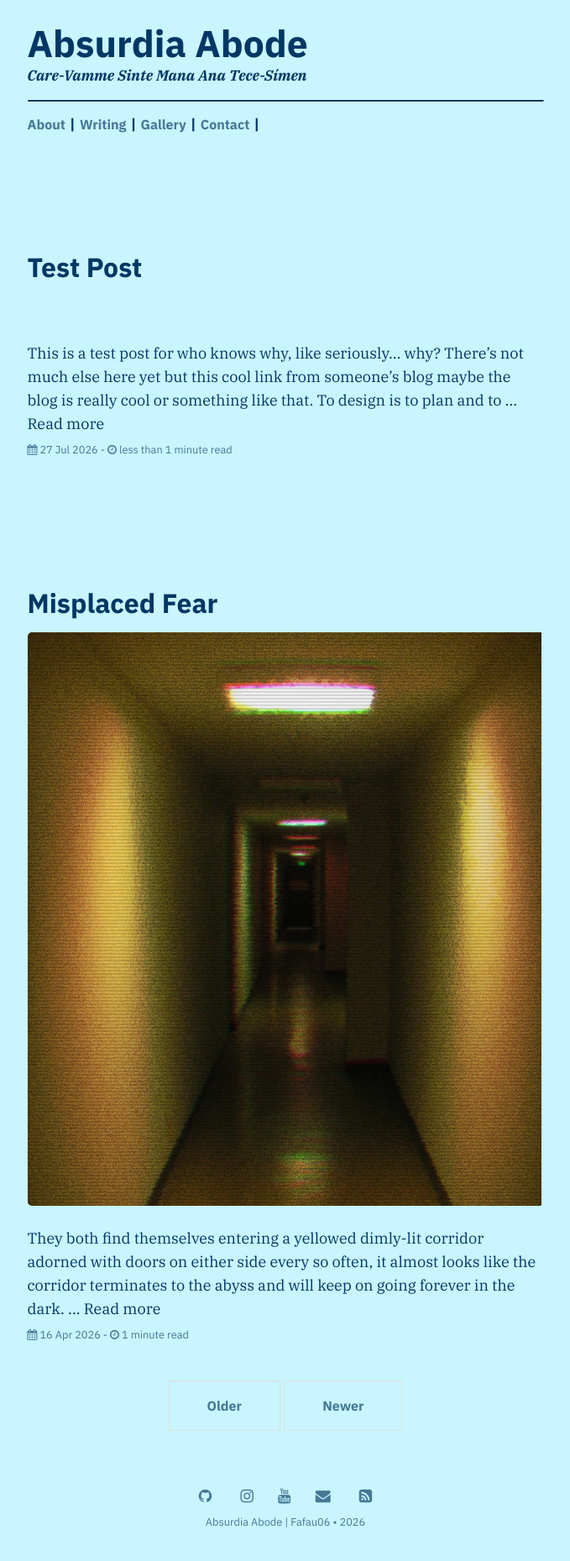
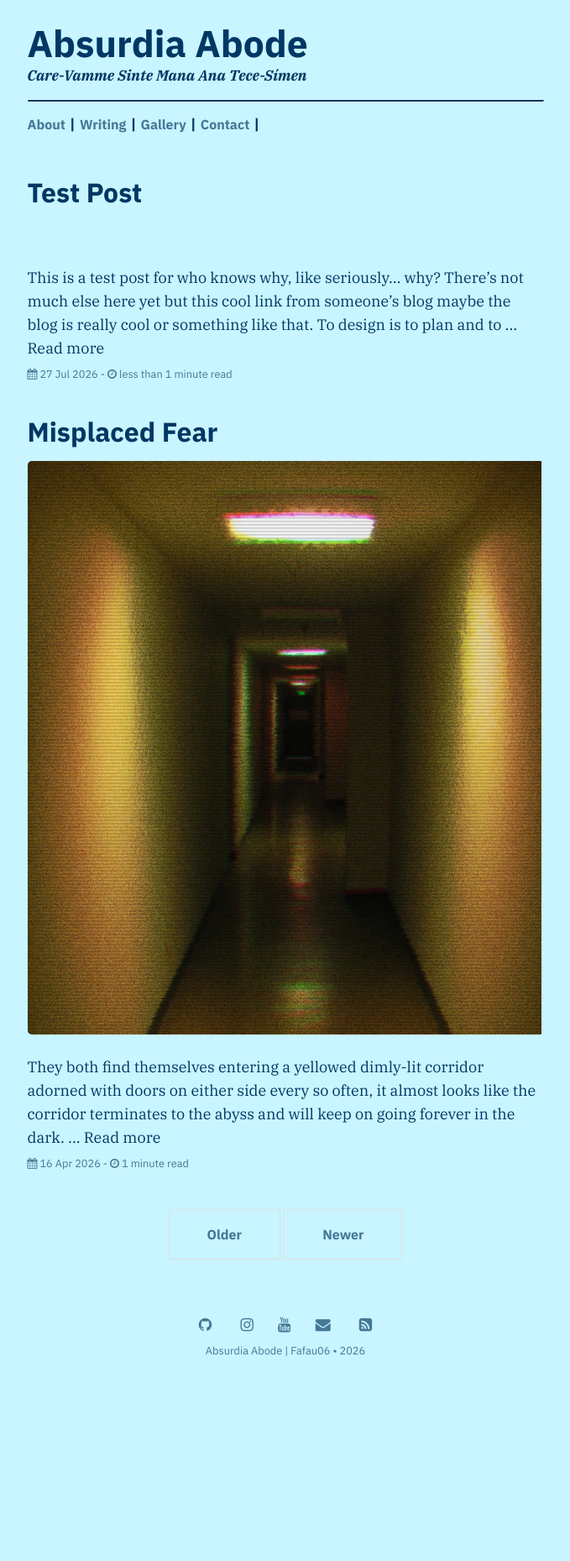
Before and after one commit to Fafau06/fafau06.github.io, a Jekyll site: the page built from index.html, in a window 1280 px wide. Shown: the whole page at 84% size, without its empty margins (300-979 px from the left). Built offline with Jekyll 4.4.1, drawn with Linux system fonts in a browser that asks for light colours; some web fonts are replaced; the list of posts is cut into pages by our own code; after the commit the page ends 1655 px from its top, so only the background shows below that.

Commit message:
Update _home.scss

```diff
--- a/_sass/_home.scss
+++ b/_sass/_home.scss
@@ -4,7 +4,6 @@
 
 .posts-container
 {
-  margin-top: 25%;
   margin-bottom: 2.5rem;
   padding: 0px;
   list-style: none;
```
